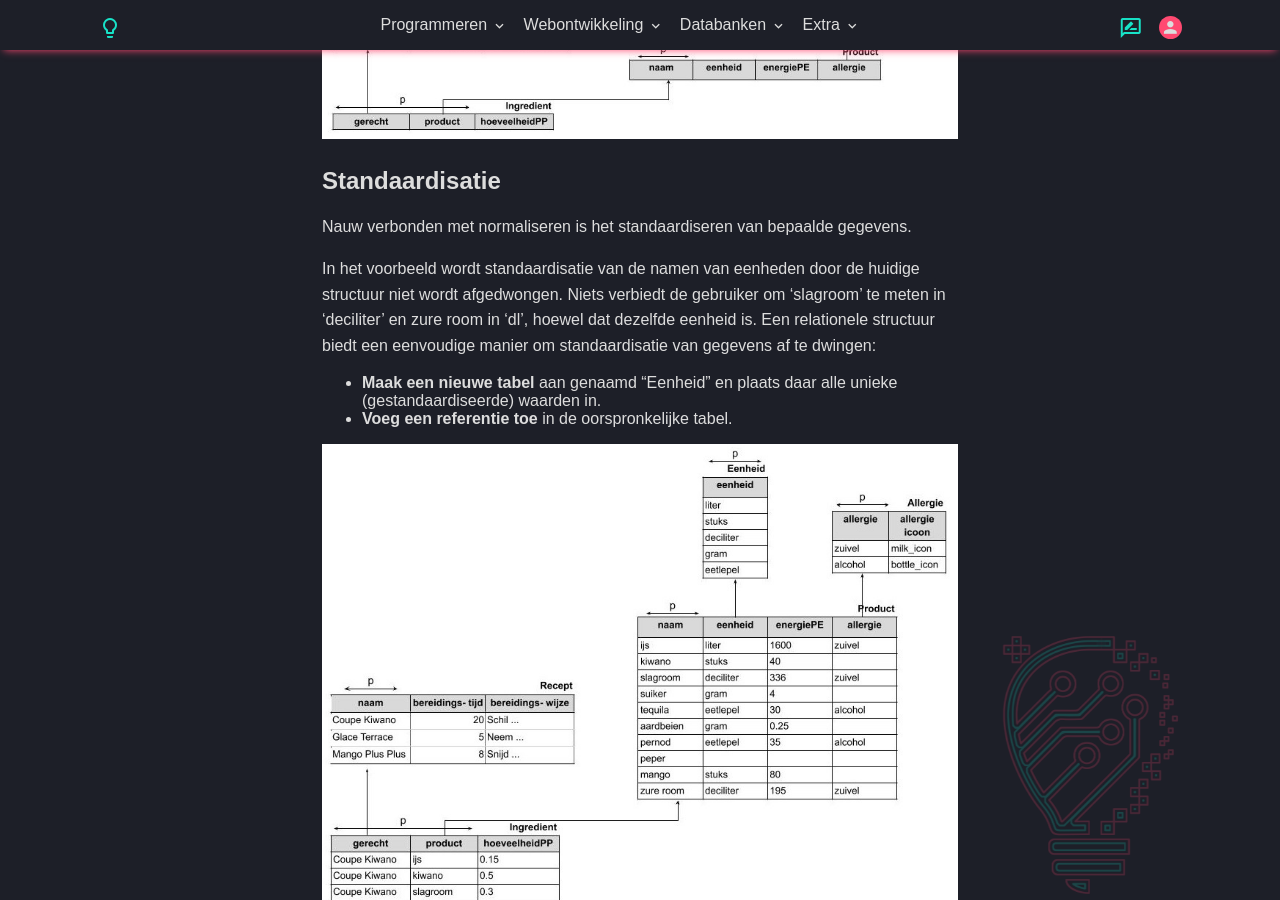
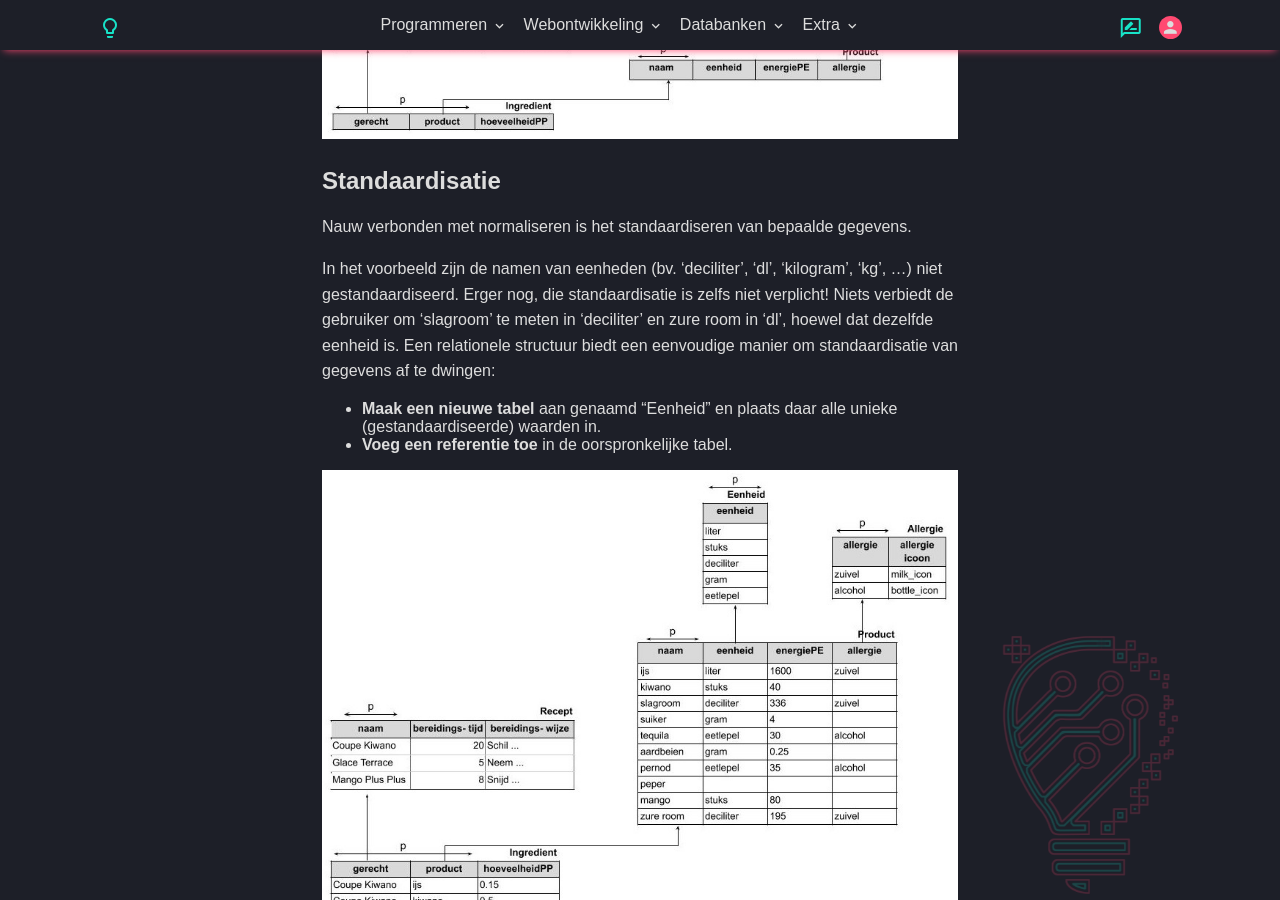
Before and after one commit to T-INFORMATICA/t-informatica.github.io, a Jekyll site: the page built from _courses/databanken/database-ontwerp/normalisatie.md, in a window 1280 px wide and 900 px high, scrolled down 8612 px. Built offline with Jekyll 4.4.1, drawn with Linux system fonts in a browser that asks for light colours; comment, search, counter and statistics services are not loaded.

Commit message:
Update normalisatie.md

```diff
--- a/_courses/databanken/database-ontwerp/normalisatie.md
+++ b/_courses/databanken/database-ontwerp/normalisatie.md
@@ -384,7 +384,7 @@ Het strokendiagram ziet er dan als volgt uit:
 
 Nauw verbonden met normaliseren is het standaardiseren van bepaalde gegevens.
 
-In het voorbeeld wordt standaardisatie van de namen van eenheden door de huidige structuur niet wordt afgedwongen. Niets verbiedt de gebruiker om 'slagroom' te meten in 'deciliter' en zure room in 'dl', hoewel dat dezelfde eenheid is. Een relationele structuur biedt een eenvoudige manier om standaardisatie van gegevens af te dwingen:
+In het voorbeeld zijn de namen van eenheden (bv. 'deciliter', 'dl', 'kilogram', 'kg', ...) niet gestandaardiseerd. Erger nog, die standaardisatie is zelfs niet verplicht! Niets verbiedt de gebruiker om 'slagroom' te meten in 'deciliter' en zure room in 'dl', hoewel dat dezelfde eenheid is. Een relationele structuur biedt een eenvoudige manier om standaardisatie van gegevens af te dwingen:
 
  - **Maak een nieuwe tabel** aan genaamd "Eenheid" en plaats daar alle unieke (gestandaardiseerde) waarden in.
  - **Voeg een referentie toe** in de oorspronkelijke tabel.
```
